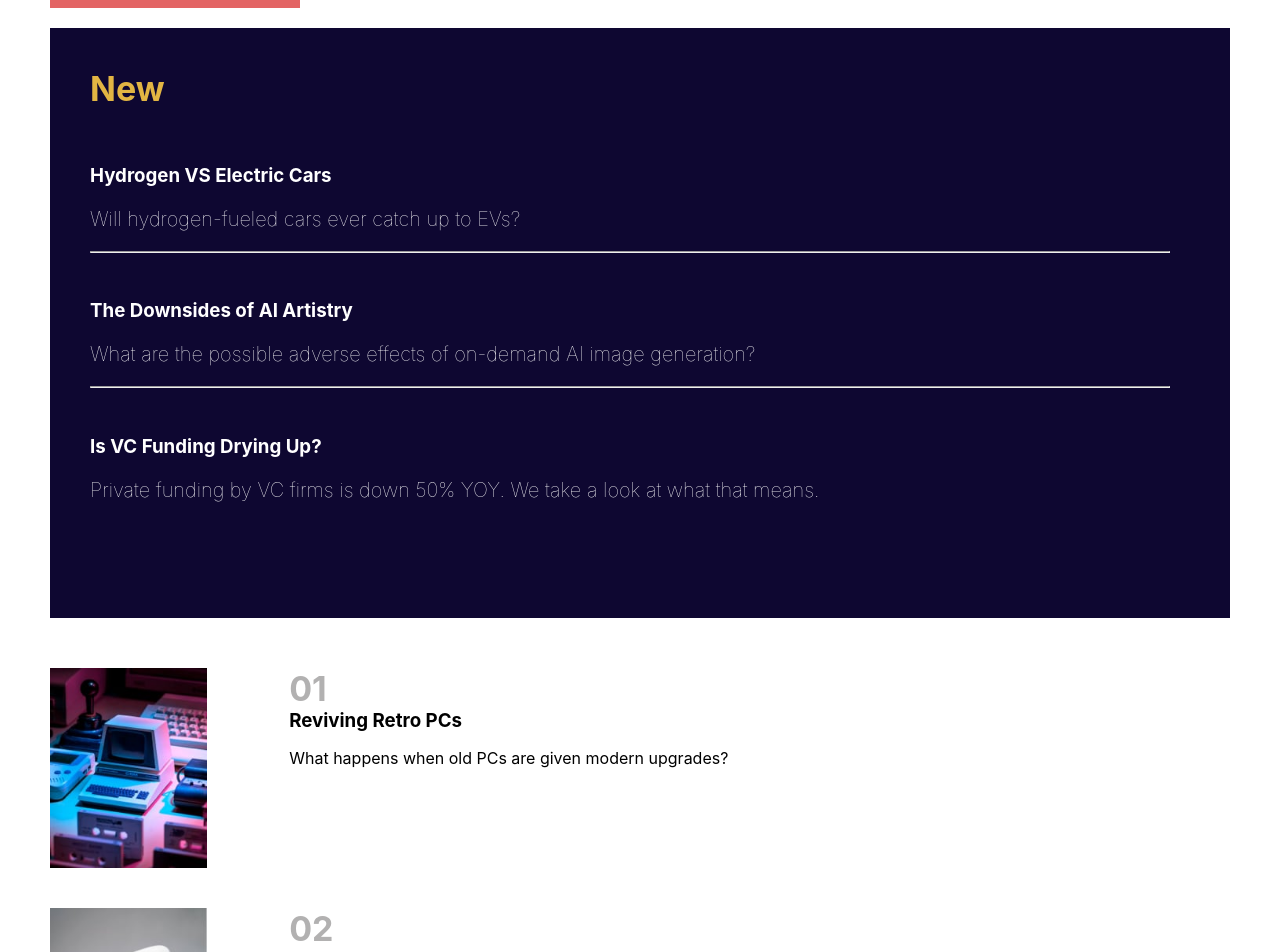
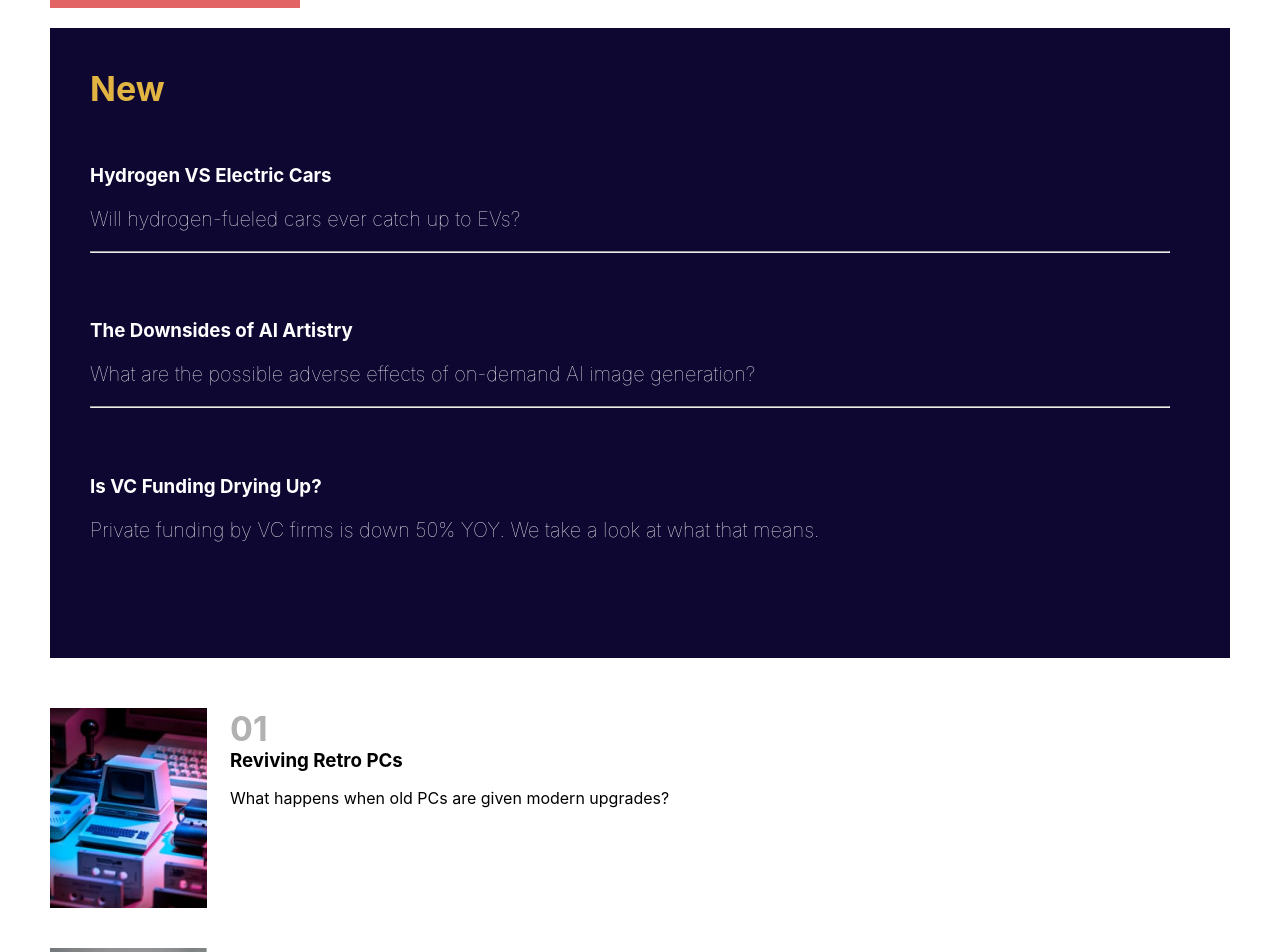
Before and after one commit to TimurBarmakov/test-app, a React (Create React App) app: page / in a window 1280 px wide. Shown: the part 600-1552 px from the top of the page. Built offline with nearby package versions, Linux system fonts and the light colour scheme.

Commit message:
seventh commit

```diff
--- a/src/components/ContentBlock.css
+++ b/src/components/ContentBlock.css
@@ -61,6 +61,7 @@
     flex-direction: column;
     padding-left: 0px;
     list-style-type: none;
+    gap: 20px;
   }
   .newsBlock h2{
     font-size: 34px;
--- a/src/components/Footer.css
+++ b/src/components/Footer.css
@@ -38,8 +38,8 @@
 
 
 .footerImageContainer {
-    flex-shrink: 1;
-    width: 300px;
+    flex-shrink: 0;
+    width: 180px;
     height: 200px;
     max-height: 100%;
   }
--- a/src/components/Header.css
+++ b/src/components/Header.css
@@ -52,6 +52,13 @@
     height: 30px;
     width: 60px;
     display: none;
+    transition: transform 0.3s ease, box-shadow 0.3s ease;
+
+}
+
+.mobileImageContainer:hover {
+    transform: translateY(-5px);
+
 }
 
 .mobileImageContainer img {
```
